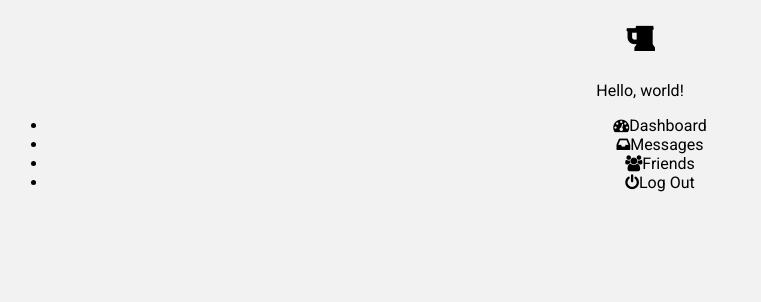
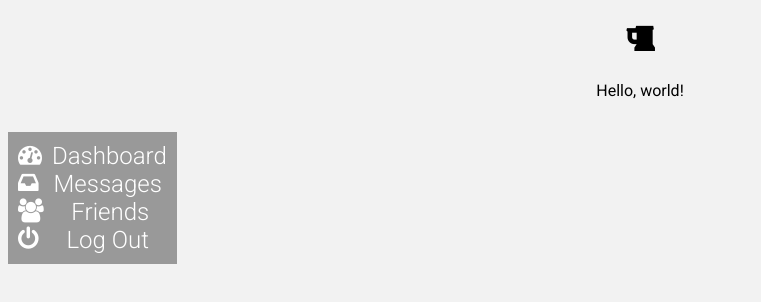
Before and after one commit to tsnieman/design-inspiration, a plain HTML site: page index.html in a window 1280 px wide. Shown: the whole page, without its empty margins (0-761 px from the left). Drawn offline with Linux system fonts and the light colour scheme.

Commit message:
merging less to css

```diff
--- a/stylesheets/site.less
+++ b/stylesheets/site.less
@@ -1,5 +1,24 @@
 body {
   background: #f2f2f2;
-  font-family: 'Roboto';
   text-align: center;
+  font-family: "Roboto", Arial, sans-serif;
 }
+
+ul.menu-list {
+  float: left;
+  padding: 10px;
+  color: white;
+  background-color: #999;
+}
+
+.menu-list li {
+  margin: 0;
+  list-style: none;
+  font-size: 24px;
+  font-weight: 300;
+}
+
+.menu-list li i {
+  float: left;
+  margin-right: 10px;
+}
```
Also changed, not shown: stylesheets/site.css (deleted), 1 other file.
